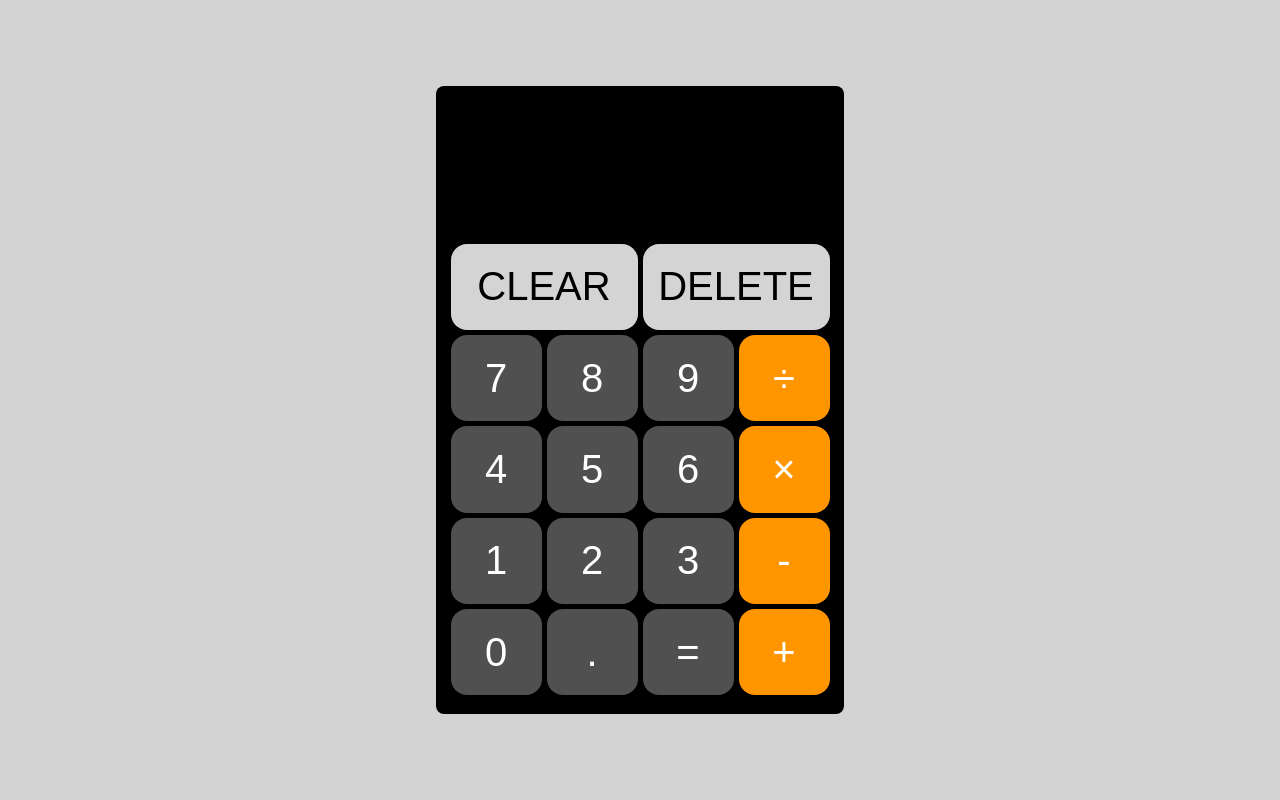
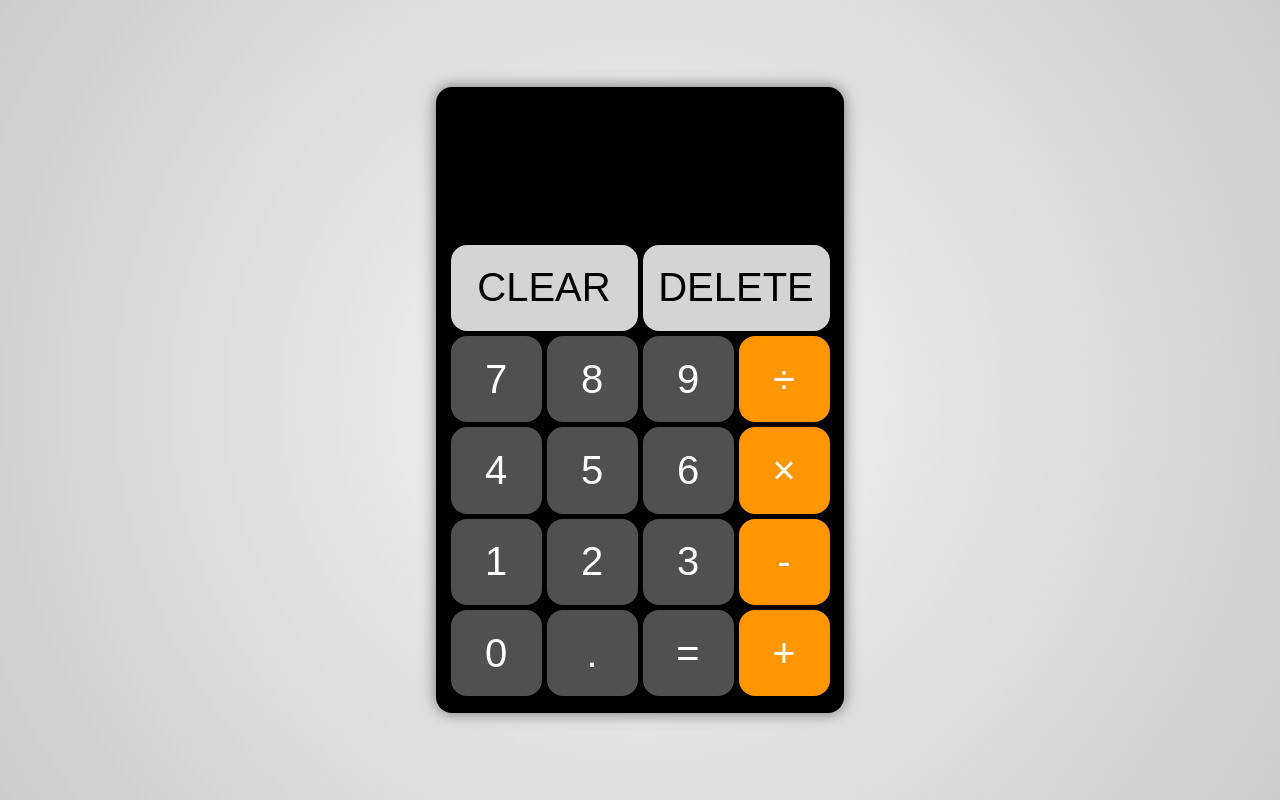
Before and after one commit to leetbeet/calculator, a plain HTML site: page index.html in a window 1280 px wide. Drawn offline with Linux system fonts and the light colour scheme.

Commit message:
Change styling

```diff
--- a/styles.css
+++ b/styles.css
@@ -7,7 +7,7 @@ html, body {
     margin: 0;
     padding: 0;
     font-family: Arial, sans-serif;
-    background-color: lightgray;
+    background: radial-gradient(circle at center, #f5f5f5 0%, #cccccc 100%);
 }
 
 #container {
@@ -15,10 +15,11 @@ html, body {
     flex-direction: column;
     width: 30%;
     height: 75%;
-    border-radius: 8px;
+    border-radius: 16px;
+    box-shadow: 0 0 15px rgba(0, 0, 0, 0.5);
     background-color: black;
     padding: 12px;
-    padding-bottom: 16px;
+    padding-bottom: 14.5px;
 }
 
 #display {
@@ -50,6 +51,11 @@ button {
     outline: none;
 }
 
+button:hover {
+    filter: brightness(85%);
+    cursor: pointer;
+}
+
 button:active {
       filter: brightness(70%);
 }
```
